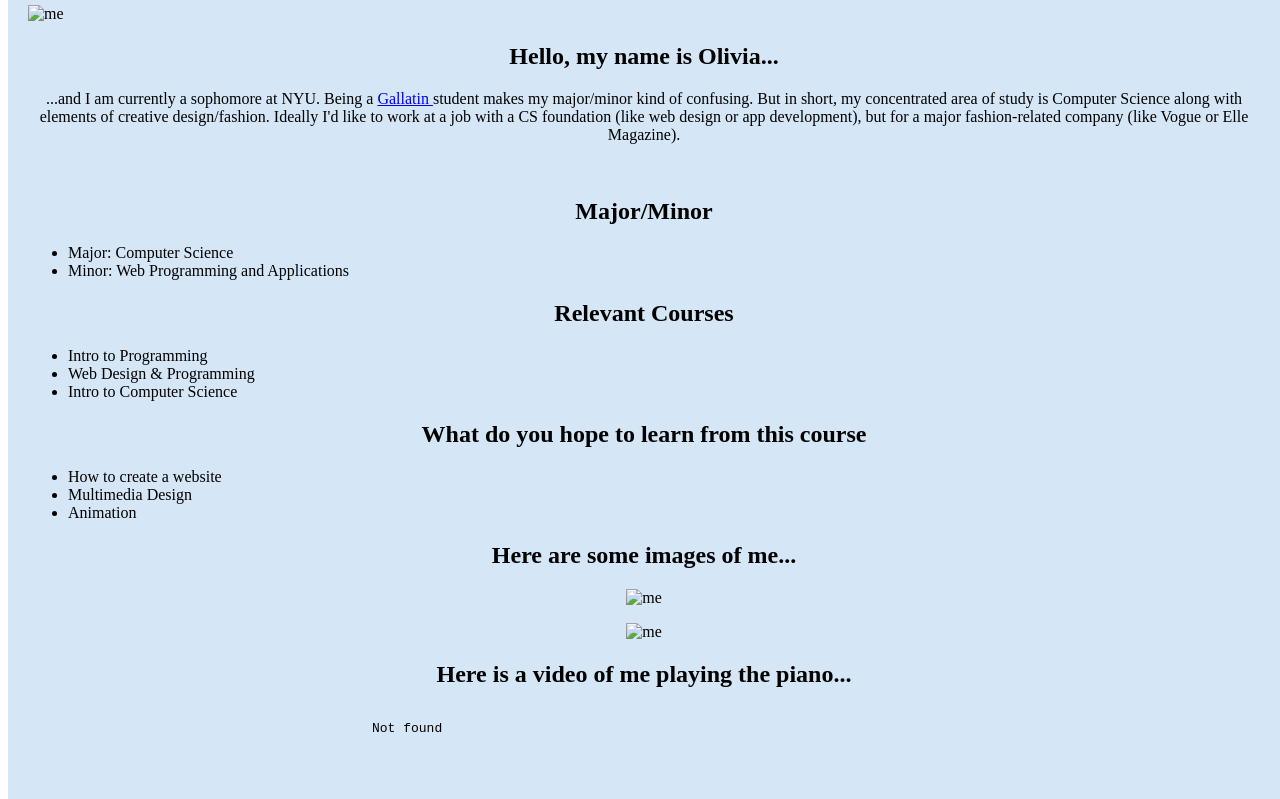
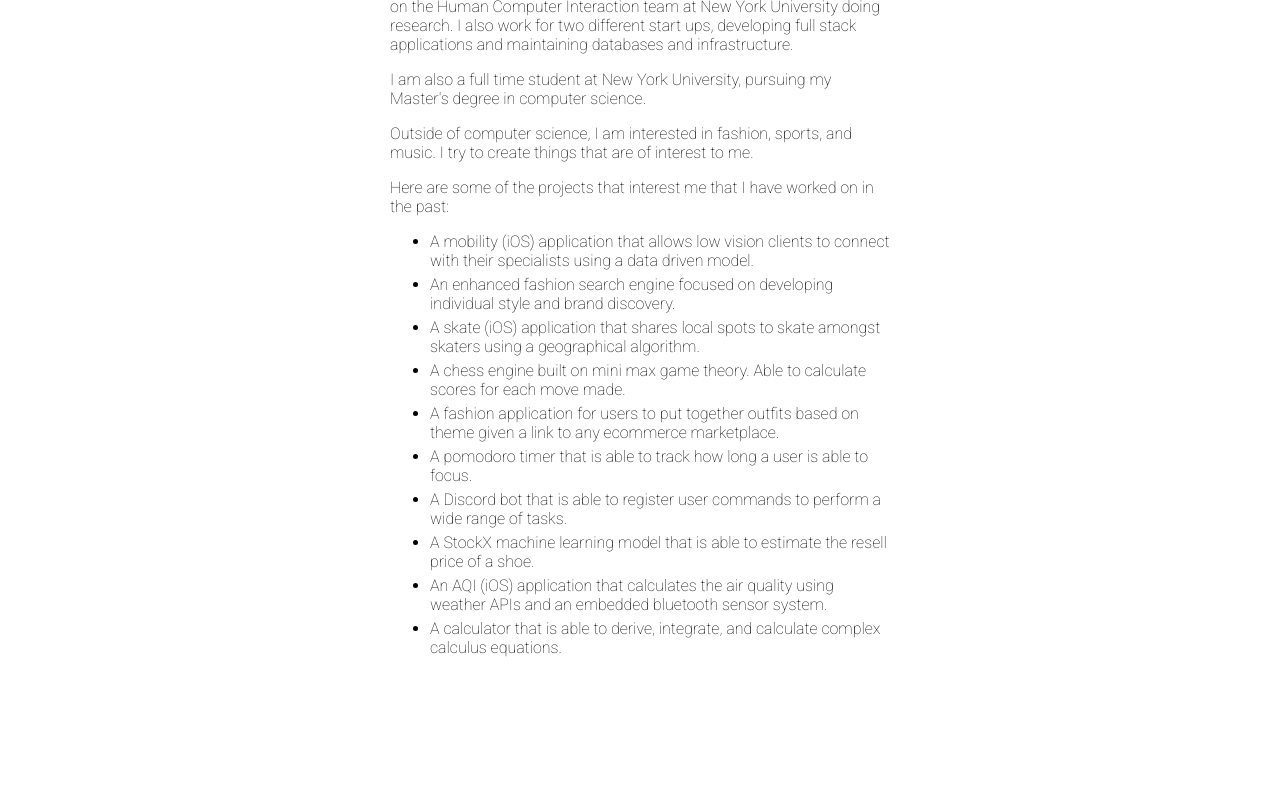
Before and after one commit to livhuang/oliviahuang-io, a website: page index.html in a window 1280 px wide. Shown: the part 150-949 px from the top of the page. After the commit the page ends 862 px from the top, so only its background shows below. Drawn offline with Linux system fonts and the light colour scheme.

Commit message:
update index

```diff
--- a/index.html
+++ b/index.html
@@ -1,76 +1,115 @@
 <!DOCTYPE html>
 <html lang="en">
+
 <head>
-	<meta charset="utf-8" />
-	<title>Olivia Huang</title>
-	<link rel="stylesheet" type="text/css" href="style.css"/>
+    <meta charset="UTF-8">
+    <meta name="viewport" content="width=device-width, initial-scale=1.0">
     <link rel="icon" href="/favicon.ico" type="image/x-icon">
+    <title>Jin Kim</title>
 </head>
 
+<style type="text/css">
+    @import url('https://fonts.googleapis.com/css2?family=Roboto:wght@100&display=swap');
 
+    .wrapper {
+        width: 100%;
+        font-family: 'Roboto', sans-serif;
+    }
+
+    body {
+        max-width: 500px;
+        margin: 0 auto;
+        margin-top: 50px;
+        margin-bottom: 50px;
+    }
+
+    @media only screen and (max-width: 400px) {
+        .content {
+            padding-left: 5%;
+            padding-right: 5%;
+        }
+    }
+
+    .top-header {
+        text-align: center;
+    }
+
+    li {
+        padding-bottom: 5px;
+    }
+
+    a {
+        text-decoration: none;
+        color: black;
+    }
+
+    a:hover {
+        color: blue;
+    }
+
+</style>
 
 <body>
-
-	<div class="container">
-		<header>
-			<h1> Web Development Assignment One </h1> <!--- This is the main header--->
-			<h2> Olivia Huang </h2>
-		 	<img src="images/nyu.jpg" alt="me" style="width:400px;height:500px;"/>
-		</header>
-
-	 	<section>
-	 		<h2>Hello, my name is Olivia...</h2> <!--- About section --->
-
+    <div class="wrapper">
+        <div class="top-header">
+            <h1>
+                About Me
+            </h1>
+        </div>
+        <div class="content">
             <p>
-	 			...and I am currently a sophomore at NYU. Being a <a href = "https://gallatin.nyu.edu/"> Gallatin </a> student makes my major/minor kind of confusing. But in short, my concentrated area of study is Computer Science along with elements of creative design/fashion. Ideally I'd like to work at a job with a CS foundation (like web design or app development), but for a major fashion-related company (like Vogue or Elle Magazine).
-			</p>
-			<br>
-			</section>
-
-
-		<section>
-			<h2>Major/Minor</h2>
-			<ul>
-				<li> Major: Computer Science </li>
-				<li> Minor: Web Programming and Applications</li>
-			</ul>
-
-
-			<h2> Relevant Courses</h2>
-			<ul>
-				<li> Intro to Programming </li>
-				<li> Web Design & Programming </li>
-				<li> Intro to Computer Science </li>
-			</ul>
-
-			<h2> What do you hope to learn from this course </h2>
-			<ul>
-				<li> How to create a website </li>
-				<li> Multimedia Design </li>
-				<li> Animation </li>
-			</ul>
-		</section>
-
-		<section>
-			<h2> Here are some images of me... </h2>
-
-			<p>
-				<img src="images/1.jpg" alt="me" style="width:400px;height:500px;"/>
+                I work on many different technologies, but am primarily focused on machine learning and
+                algorithmic/math theory. Currently I am working on the Human Computer Interaction team at New York University
+                doing research.
+                I also work for two different start ups, developing full stack applications and maintaining databases and
+                infrastructure.
             </p>
             <p>
-				<img src="images/10.jpg" alt="me" style="width:400px;height:500px;"/>
+                I am also a full time student at New York University, pursuing my Master's degree in computer science.
             </p>
-
-		</section>
-
-		<section>
-			<h2> Here is a video of me playing the piano... </h2>
             <p>
-				<iframe width="560" height="315" src="video/piano.mp4" frameborder="0" allow="autoplay; encrypted-media" allowfullscreen></iframe>
+                Outside of computer science, I am interested in fashion, sports, and music. I try to create things
+                that are of interest to me.
             </p>
-		</section>
+            <p>
+                Here are some of the projects that interest me that I have worked on in the past:
+            </p>
+            <ul>
+                <li>
+                    A mobility (iOS) application that allows low vision clients to connect with their specialists using a data
+                    driven model.
+                </li>
+                <li>
+                    An enhanced fashion search engine focused on developing individual style and brand discovery.
+                </li>
+                <li>
+                    A skate (iOS) application that shares local spots to skate amongst skaters using a geographical algorithm.
+                </li>
+                <li>
+                    A chess engine built on mini max game theory. Able to calculate scores for each move made.
+                </li>
+                <li>
+                    A fashion application for users to put together outfits based on theme given a link to any ecommerce
+                    marketplace.
+                </li>
+                <li>
+                    A pomodoro timer that is able to track how long a user is able to focus.
+                </li>
+                <li>
+                    A Discord bot that is able to register user commands to perform a wide range of tasks.
+                </li>
+                <li>
+                    A StockX machine learning model that is able to estimate the resell price of a shoe.
+                </li>
+                <li>
+                    An AQI (iOS) application that calculates the air quality using weather APIs and an
+                    embedded bluetooth sensor system.
+                </li>
+                <li>
+                    A calculator that is able to derive, integrate, and calculate complex calculus equations.
+                </li>
+            </ul>
         </div>
-
+    </div>
 </body>
-
 </html>
```
Lines whose indentation alone changed are shown as unchanged.
